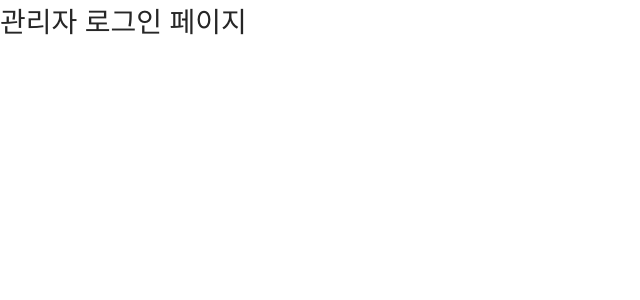
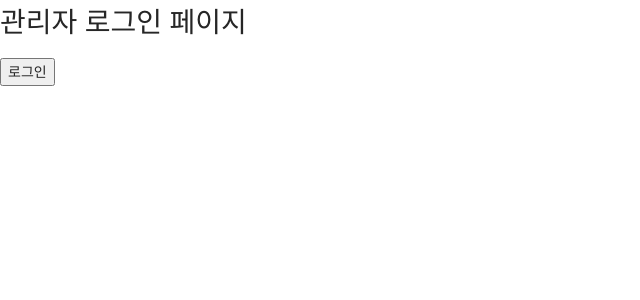
Before and after one commit to Juniee-hub/admin-template, a React (Create React App) app: page /webmaster/login in a window 1280 px wide. Shown: the top 300 px of the page, without its empty margins (0-640 px from the left). Built offline with nearby package versions, Linux system fonts and the light colour scheme.

Commit message:
로그인 state 추가

```diff
--- a/package.json
+++ b/package.json
@@ -12,7 +12,8 @@
     "react-dom": "^18.2.0",
     "react-router-dom": "^6.4.0",
     "react-scripts": "^5.0.1",
-    "web-vitals": "^2.1.4"
+    "web-vitals": "^2.1.4",
+    "zustand": "^4.1.1"
   },
   "scripts": {
     "start": "react-scripts start",
--- a/src/admin/pages/login.jsx
+++ b/src/admin/pages/login.jsx
@@ -1,10 +1,32 @@
-import React from 'react'
+import React, { useEffect } from 'react'
+
+import { adminAuthStore }  from '../store/auth'
+import { useNavigate }     from 'react-router-dom'
+import { setLocalStorage } from '../service/customFunction'
 
 const AdminLogin = () => {
+
+    const isLogin = adminAuthStore((state) => state.isLogin)
+
+    const navigate = useNavigate()
+    useEffect(() => {
+        if (isLogin === true) {
+            setLocalStorage('adminIsLogin',true)
+            navigate('..')
+        }
+    })
+
     return (
-        <h1>
-            관리자 로그인 페이지
-        </h1>
+        <>
+            <h1>
+                관리자 로그인 페이지
+            </h1>
+            <button
+                onClick={adminAuthStore((state) => state.changeLogin)}
+            >
+                {isLogin ? '로그아웃' : '로그인'}
+            </button>
+        </>
     )
 }
 
--- a/src/admin/pages/main.jsx
+++ b/src/admin/pages/main.jsx
@@ -1,8 +1,30 @@
-import React from 'react'
+import React, { useEffect } from 'react'
+
+import { adminAuthStore }     from '../store/auth'
+import { useNavigate }        from 'react-router-dom'
+import { removeLocalStorage } from '../service/customFunction'
 
 const AdminMain = () => {
+
+    const isLogin = adminAuthStore((state) => state.isLogin)
+    const navigate = useNavigate()
+
+    useEffect(() => {
+        if (isLogin === false) {
+            removeLocalStorage('adminIsLogin')
+            navigate('login')
+        }
+    })
+
     return (
-        <h1>여긴 관리자 메인페이지</h1>
+        <>
+            <h1>여긴 관리자 메인페이지</h1>
+            <button
+                onClick={adminAuthStore((state) => state.changeLogin)}
+            >
+                {isLogin ? '로그아웃' : '로그인'}
+            </button>
+        </>
     )
 }
 
--- /dev/null
+++ b/src/admin/service/customFunction.js
@@ -0,0 +1,15 @@
+export const getLocalStorage = (key) => {
+    return window.localStorage.getItem(`${process.env.REACT_APP_SITE_NAME}_${key}`)
+}
+
+export const setLocalStorage = (key, value) => {
+    window.localStorage.setItem(`${process.env.REACT_APP_SITE_NAME}_${key}`, value)
+}
+
+export const removeLocalStorage = (key) => {
+    window.localStorage.removeItem(`${process.env.REACT_APP_SITE_NAME}_${key}`)
+}
+
+export const clearLocalStorage = () => {
+    window.localStorage.clear()
+}
--- /dev/null
+++ b/src/admin/store/auth.js
@@ -0,0 +1,12 @@
+import create       from 'zustand'
+import { devtools } from 'zustand/middleware'
+
+import { getLocalStorage } from '../service/customFunction'
+
+export const adminAuthStore = create(devtools((set) => ({
+    isLogin: (getLocalStorage('isLogin') === 'true'),
+    changeLogin: () => set((state) => ({ isLogin: !state.isLogin })),
+    auth: {},
+    setAuth: () => set((state) => ({ auth: state })),
+    clearAuth: () => set(() => ({ auth: {} }))
+})))
```
Also changed, not shown: 2 other files (tests, documents, lock files or other folders).
